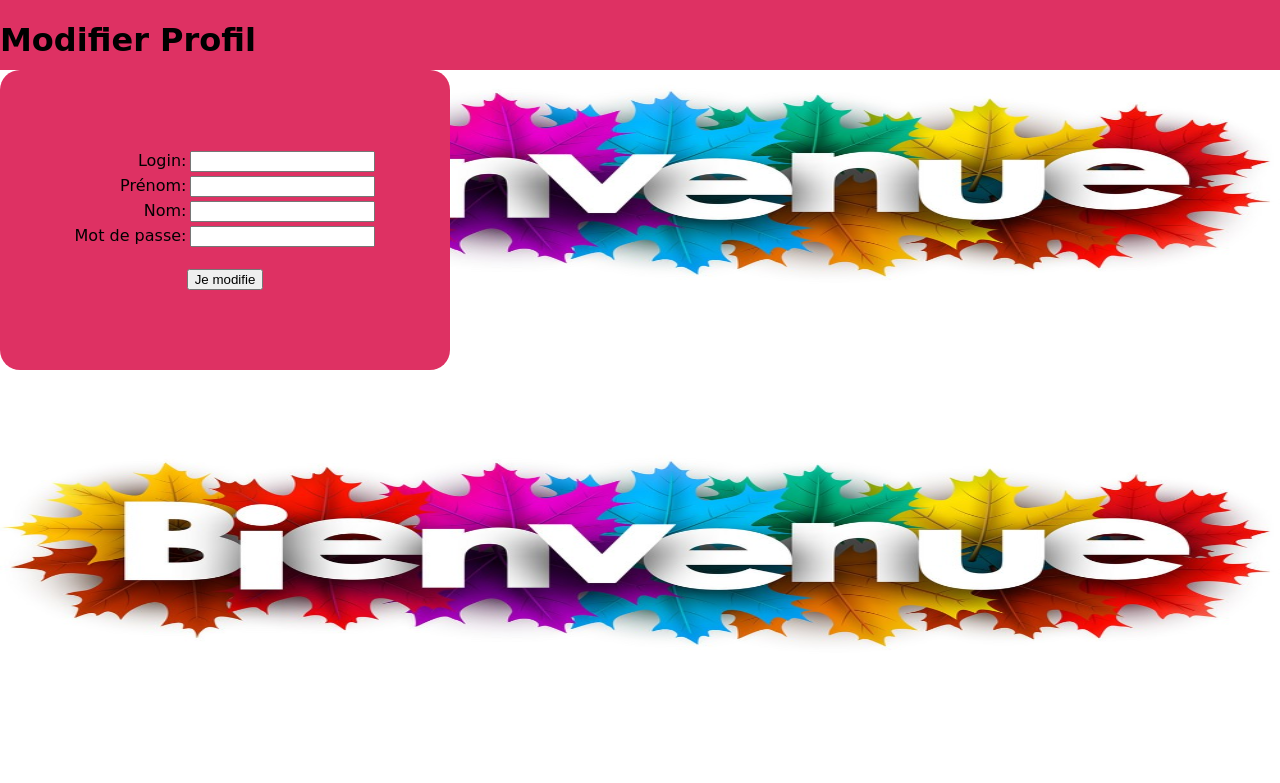
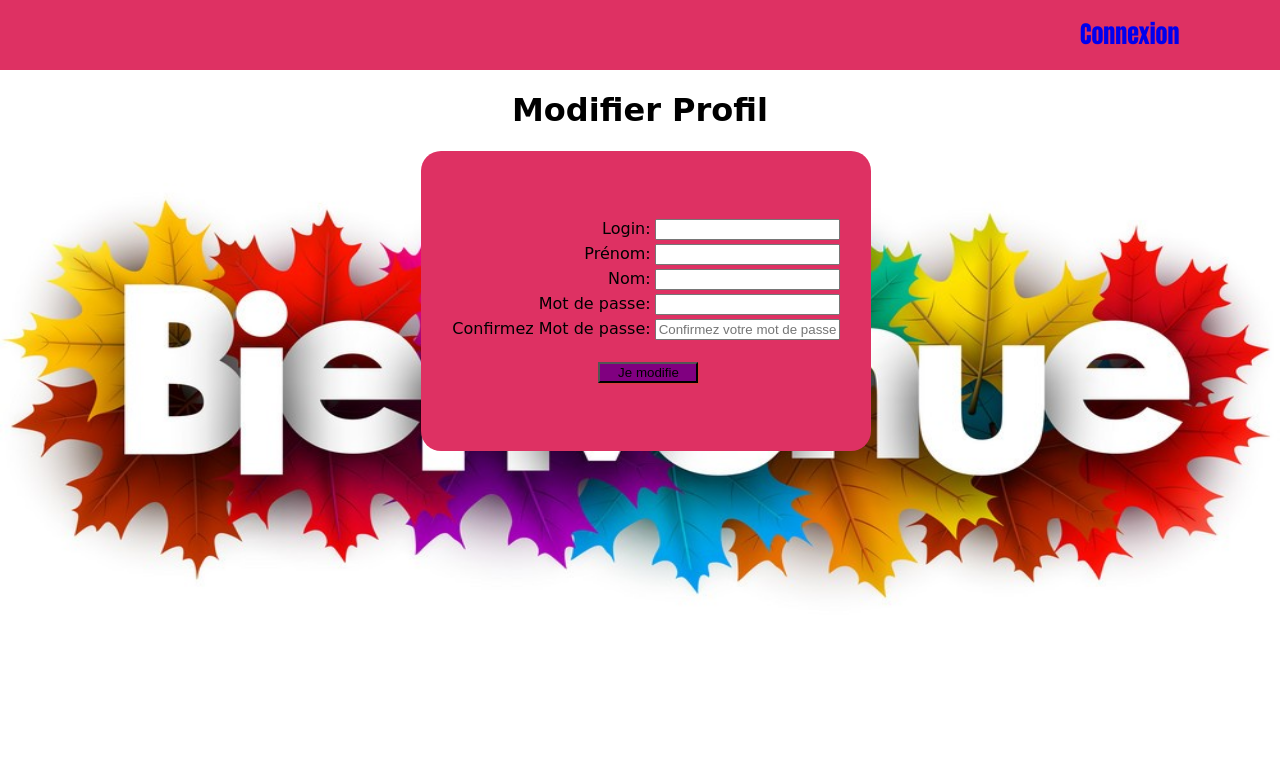
Before and after one commit to gregory-fauvel/module-connexion, a PHP site: page /profil.php in a window 1280 px wide. Shown: the top 783 px of the page. Run offline with PHP 8.4, Linux system fonts and the light colour scheme; data that the repository does not hold is empty.

Commit message:
modification css pour page profil

```diff
--- a/inscription.css
+++ b/inscription.css
@@ -14,27 +14,44 @@ body{
 	padding-left : 0px;
 	margin-right: -12px;
 
+}
 
-}
 .inscription{
 	background: url("bienvenue2.jpg")top left / 100% 100%;
 	margin: 0px;
 
 }
-.inscipt{
+.inscrip{
 	background-color: #DE3163;
 
 }
 .navig{
-
 	padding-left: 0px;
 }
+
+.profil{
+	background-repeat: no-repeat;
+}
+
+.navi{
+	padding-left: 140px;
+}
+.btn{
+	background-color:purple;
+	width:100px;
+	margin-left:5px;
+	box-shadow:1px 1px 1px #D83F3D;
+	cursor:pointer;
+ }
+
 label{
 	font-family: cursive;
 }
+
 h1{
 	font-family: cursive;
 }
+
 header{
 	background-color: #DE3163;
 	display: flex;
@@ -42,9 +59,11 @@ header{
     width: 100%;
     height: 70px;
 }
+
 ul{
 	margin-left: 900px;
 }
+
 ul li {
 	text-decoration: none;
 	display: inline-flex;
@@ -53,6 +72,8 @@ ul li {
 	padding-left: 30px;
 
 }
+
 a {
+	cursor:pointer;
 	text-decoration: none;
 }
--- a/profil.php
+++ b/profil.php
@@ -6,21 +6,24 @@ $connexion = mysqli_connect("localhost","root","","moduleconnexion");
 	$query2=mysqli_query($connexion,$requet2);
 	$resultat2=mysqli_fetch_assoc($query2);
 ?>
-
-<!DOCTYPE html>
 <html>
 <head>
 	<meta charset="utf-8">
 	<link rel="stylesheet" type="text/css" href="inscription.css">
 	<title>page changer de profil</title>
 </head>
-<body>
+<body class="profil">
 	<header>
+		<nav>
+		    <ul>
+		        <li class="navi"><a href="connexion.php">Connexion</a></li>
+		    </ul>
+		</nav>
+	</header>
+	<div method=post align="center">
 		<h1>Modifier Profil</h1>
-	</header>
-	<div class="form" method=post align="center">
-		<form method="POST" action="">
-			<table align="center">
+		<form class="form" method="POST" action="">
+			<table  align="center">
 		<tr>
 			<td align="right"><label>Login:</label>
 			<input type="text" name="login" value="<?php echo $resultat2['login'];?>"></td>
@@ -36,9 +39,13 @@ $connexion = mysqli_connect("localhost","root","","moduleconnexion");
 			<td align="right"><label>Mot de passe:</label>
 			<input type="password" name="password" value="<?php echo $resultat2['password'];?>"></td>
 		</tr>
+			<tr>
+			<td align="right"><label>Confirmez Mot de passe:</label>
+			<input type="password" name="mdp2" placeholder="Confirmez votre mot de passe"></td><br/>
+		</tr>
 		<tr>
 			<td align="center"><br>
-			<input type="submit" value="Je modifie" name="Modifier"></td>
+			<input class="btn" type="submit" value="Je modifie" name="Modifier"></td>
 
 		</tr>
 
```
